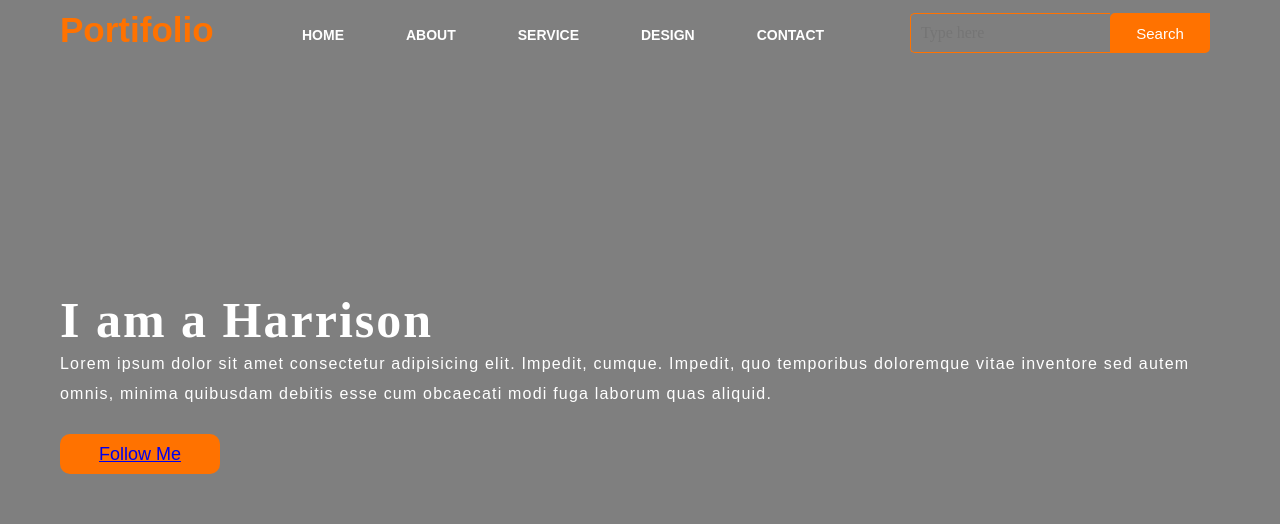
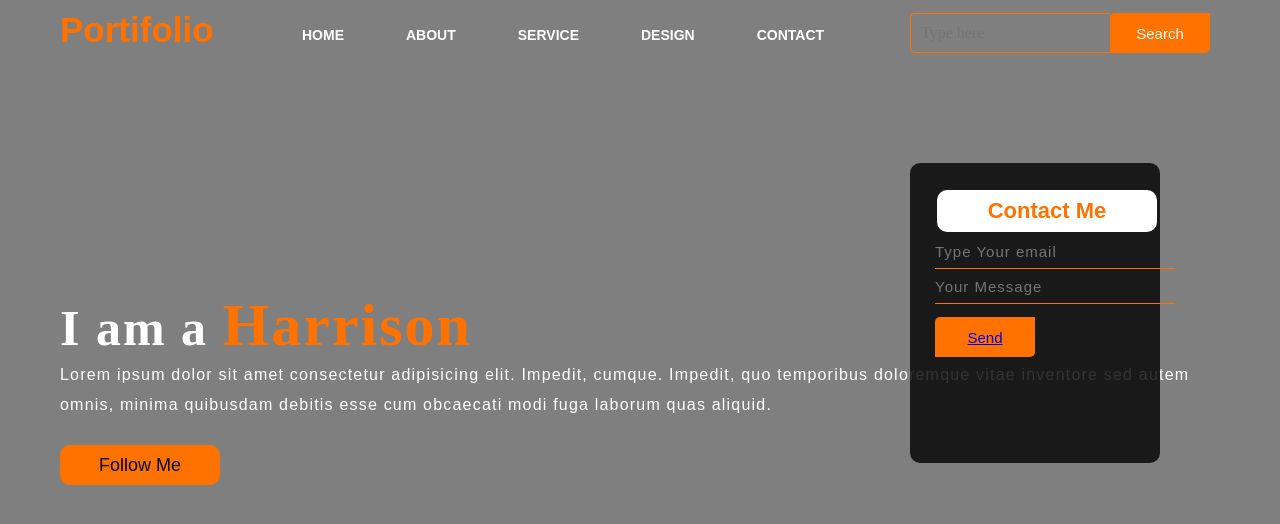
Before and after one commit to Ogalo/Personal-Portifolio, a plain HTML site: page index.html in a window 1280 px wide. Drawn offline with Linux system fonts and the light colour scheme.

Commit message:
Form Added

```diff
--- a/Assests/css/styles.css
+++ b/Assests/css/styles.css
@@ -147,3 +147,57 @@ srch:focus{
   cursor: pointer;
   transition: 0.4s ease;
 }
+
+.content .cn a {
+  text-decoration: none;
+  color: black;
+  transition: 0.3s ease;
+}
+
+.cn:hover{
+  background-color: white;
+}
+
+.content span{
+  color: #ff7200;
+  font-size: 60px;
+
+}
+
+.form{
+  width: 250px;
+  height: 300px;
+  background: linear-gradient(to top, rgba(0, 0, 0, 0.8)50%, rgba(0,0,0,0.8)50%);
+  position: absolute;
+  top: -20px;
+  left: 870px;
+  border-radius: 10px;
+  padding: 25px;
+}
+
+.form h2 {
+  width: 220px;
+  font-family: sans-serif;
+  text-align: center;
+  color: #ff7200;
+  font-size: 22px;
+  background-color: white;
+  border-radius: 10px;
+  margin: 2px;
+  padding: 8px;
+
+}
+
+.form input{
+  width: 240px;
+  height: 35px;
+  background: transparent;
+  border-bottom: 1px solid #ff7200;
+  border-top: none;
+  border-right: none;
+  border-left: none;
+  color: white;
+  font-size: 15px;
+  letter-spacing: 1px;
+
+}
--- a/index.html
+++ b/index.html
@@ -34,6 +34,13 @@
       <p class="par">Lorem ipsum dolor sit amet consectetur adipisicing elit. Impedit, cumque. Impedit, quo temporibus doloremque vitae inventore sed autem omnis, minima quibusdam debitis esse cum obcaecati modi fuga laborum quas aliquid.</p>
 
       <button class="cn"><a href="#">Follow Me</a></button>
+
+      <div class="form">
+        <h2>Contact Me</h2>
+        <input type="email" name="email" placeholder="Type Your email">
+        <input type="message" name="" placeholder="Your Message">
+        <Button class="btn"><a href="#">Send</a></Button>
+      </div>
     </div>
   </div>
 </body>
```
